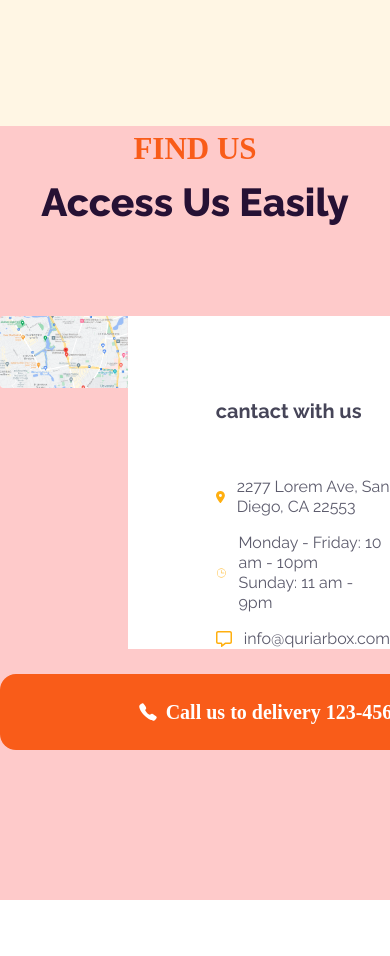
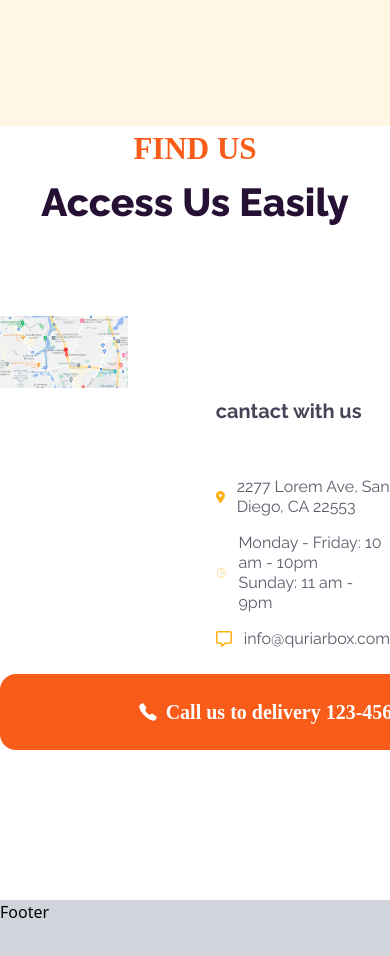
Before and after one commit to mahmudashif/Quriar, a React (Vite) app: page / in a window 390 px wide. Shown: the part 4080-5036 px from the top of the page. Before the commit the page ends 4980 px from the top, so only its background shows below. Built offline with nearby package versions, Linux system fonts and the light colour scheme.

Commit message:
motamoti kore project sesh kora hoise jodio responsive baki

```diff
--- a/src/App.jsx
+++ b/src/App.jsx
@@ -1,5 +1,6 @@
 import Banner from "./Banner/Banner"
 import FindUs from "./FindUs/FindUs"
+import Footer from "./Footer/Footer"
 import Form from "./Form/Form"
 import Navbar from "./Navbar/Navbar"
 import Services from "./Services/Services"
@@ -20,6 +21,7 @@ function App() {
       <Testimonial/>
       <Form/>
       <FindUs/>
+      <Footer/>
     </>
   )
 }
--- a/src/FindUs/FindUs.jsx
+++ b/src/FindUs/FindUs.jsx
@@ -7,7 +7,7 @@ import { IoCall } from "react-icons/io5";
 
 const FindUs = () => {
   return (
-    <div className="container bg-red-200 mx-auto font-oxanium pb-[150px]">
+    <div className="container mx-auto font-oxanium pb-[150px]">
       <div className="text-center">
         <h3 className="uppercase text-orange font-bold text-[31px]">find us</h3>
         <h3 className="font-extrabold capitalize font-raleway text-[39px] text-[#261134]">
@@ -39,7 +39,10 @@ const FindUs = () => {
         </div>
       </div>
       <div className="mt-[25px]">
-        <button className="mx-auto flex items-center w-[560px] py-6 px-[112px] rounded-[16px] justify-center font-bold text-xl text-white bg-orange"><IoCall className="mr-2"/>Call us to delivery  123-456789</button>
+        <button className="mx-auto flex items-center w-[560px] py-6 px-[112px] rounded-[16px] justify-center font-bold text-xl text-white bg-orange">
+          <IoCall className="mr-2" />
+          Call us to delivery 123-456789
+        </button>
       </div>
     </div>
   );
--- /dev/null
+++ b/src/Footer/Footer.jsx
@@ -0,0 +1,11 @@
+import React from 'react'
+
+const Footer = () => {
+  return (
+    <div className='bg-gray-300 h-[200px] w-auto'>
+        Footer
+    </div>
+  )
+}
+
+export default Footer
```
